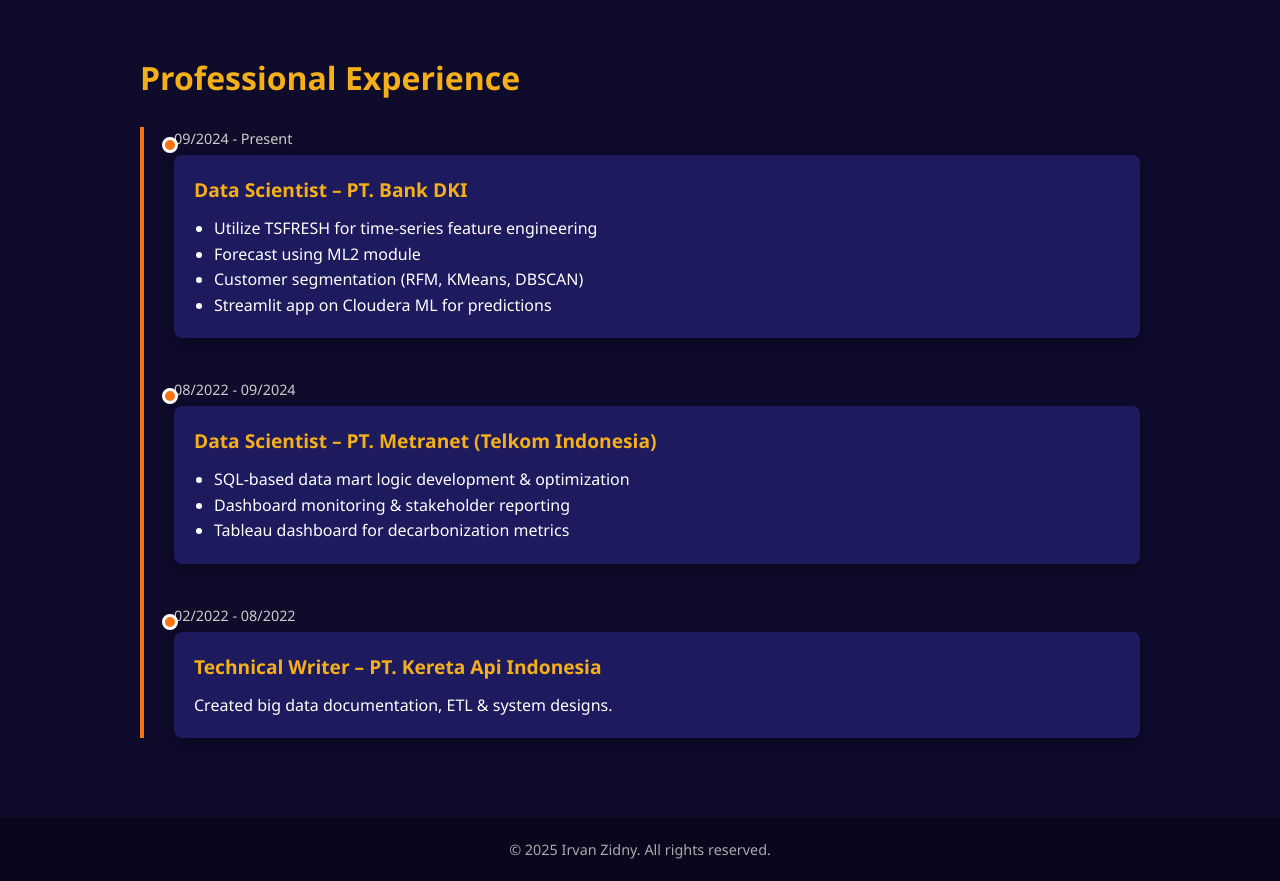
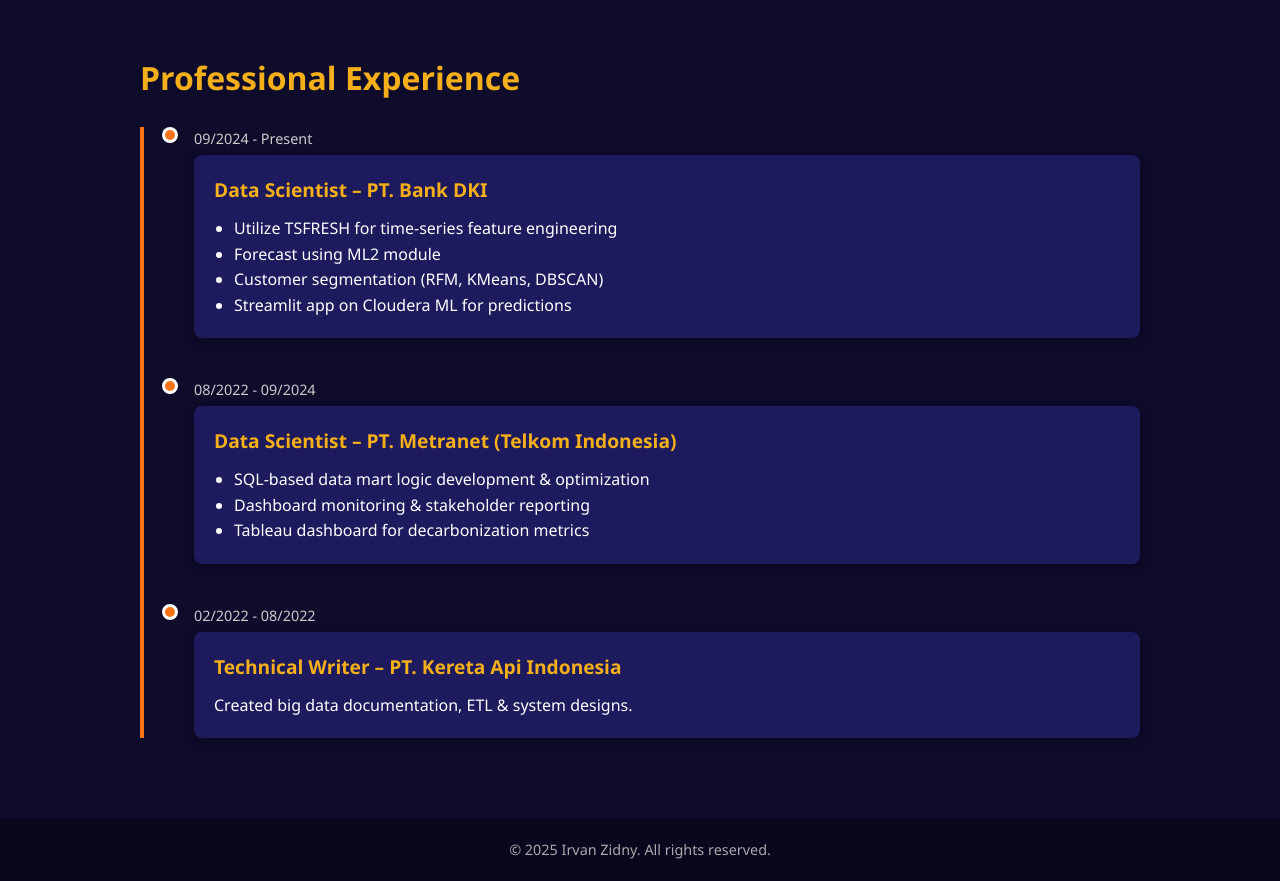
Before and after one commit to Rgoptimus/portofolio, a plain HTML site: page index.html in a window 1280 px wide. Shown: the part 1140-2021 px from the top of the page. Drawn offline with nearby package versions, Linux system fonts and the light colour scheme.

Commit message:
Update style.css

```diff
--- a/style.css
+++ b/style.css
@@ -102,13 +102,14 @@ section {
   color: #f5af19;
 }
 
+/* === TIMELINE === */
 .timeline {
   position: relative;
   border-left: 4px solid #f97316;
-  padding-left: 30px;
+  padding-left: 50px;
   display: flex;
   flex-direction: column;
-  gap: 40px; /* spasi antar item timeline */
+  gap: 40px;
 }
 
 .timeline-item {
@@ -116,10 +117,11 @@ section {
   animation: fadeInUp 1s ease-in-out;
 }
 
+/* DOT berada sejajar secara vertikal lurus */
 .timeline-dot {
   position: absolute;
-  left: -12px;
-  top: 10px;
+  top: 0;
+  left: -32px; /* agar tepat di tengah border 4px + ukuran dot */
   width: 16px;
   height: 16px;
   background-color: #f97316;
@@ -152,6 +154,7 @@ section {
   padding-left: 20px;
 }
 
+/* FOOTER */
 footer {
   text-align: center;
   padding: 20px;
@@ -160,6 +163,7 @@ footer {
   font-size: 0.9rem;
 }
 
+/* ANIMASI */
 @keyframes fadeInUp {
   from {
     opacity: 0;
```
